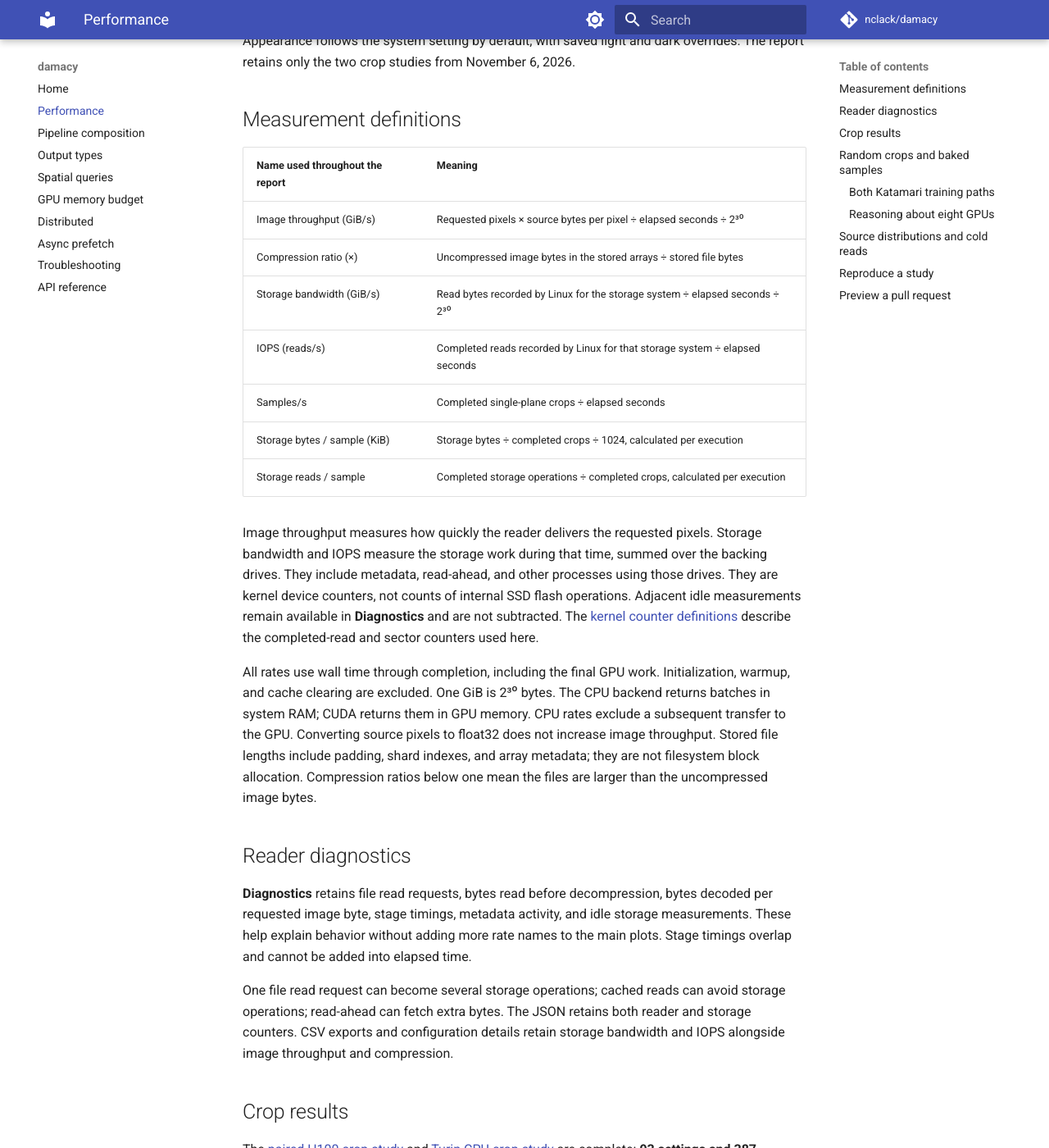
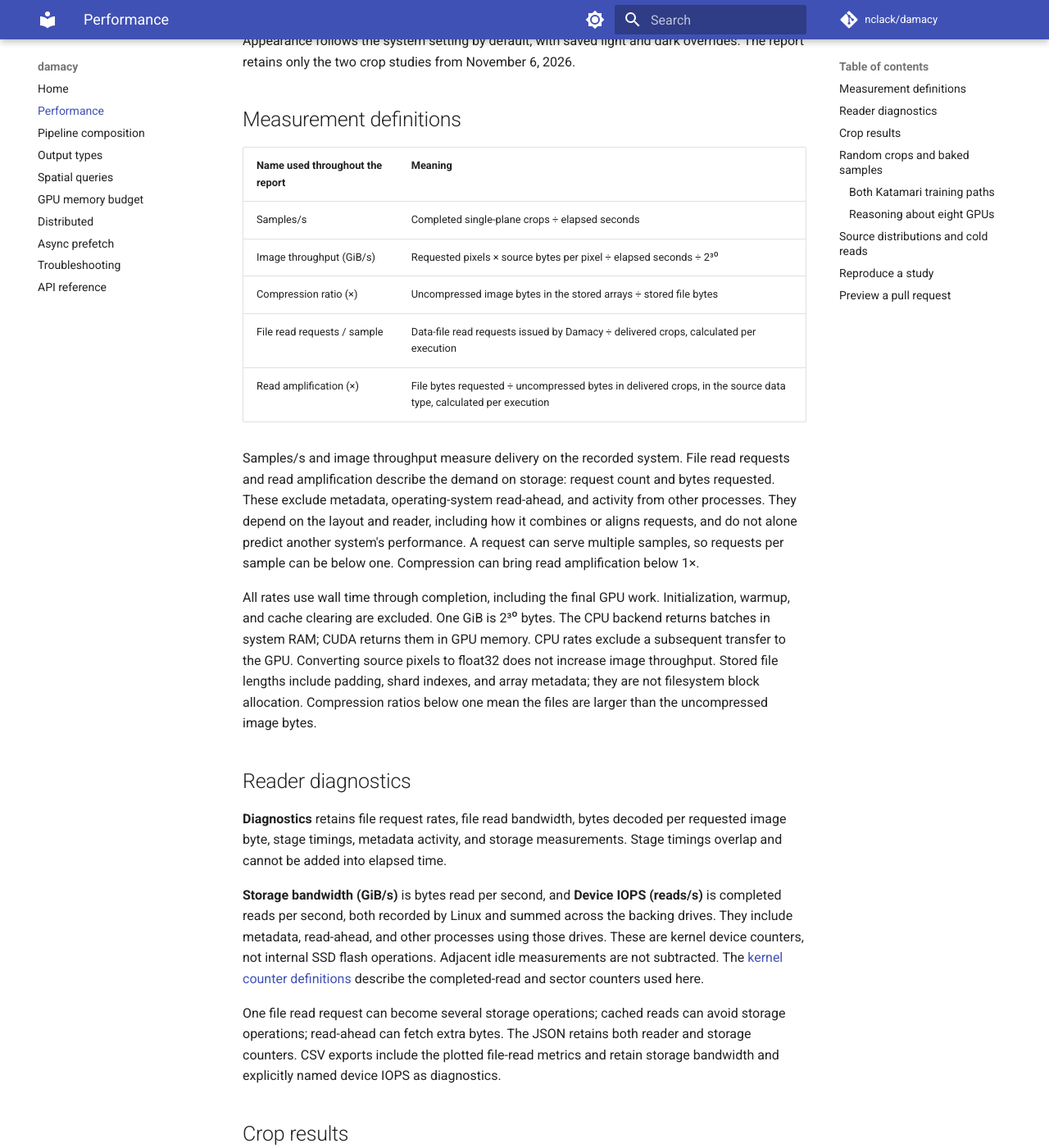
Before and after one commit to nclack/damacy, an MkDocs documentation site: the page built from docs/performance.md, in a window 1280 px wide and 1400 px high, scrolled down 312 px. Shown: the whole window at 82% size. Built offline with MkDocs 1.6.1 and Material for MkDocs 9.7.7, drawn with Linux system fonts in a browser that asks for light colours; comment, search, counter and statistics services are not loaded; some of the changed text lies outside the part shown.

Commit message:
docs: clarify file read metrics

```diff
--- a/docs/performance.md
+++ b/docs/performance.md
@@ -3,7 +3,8 @@
 The [interactive report](pareto/index.html) leads with the conclusions from two
 cold-read studies: random versus baked samples, sample delivery across crop sizes
 at a fixed encoding, and controlled chunk/block comparisons. The explorer retains
-compression Pareto plots, storage work per sample, all individual measurements,
+compression Pareto plots, file read requests per sample, read amplification,
+all individual measurements,
 and CSV downloads. Select an overview result to inspect its exact configuration.
 
 The studies use an H100 node and an EPYC node, each with its own recorded storage
@@ -14,21 +15,19 @@ dark overrides. The report retains only the two crop studies from November 6, 20
 
 | Name used throughout the report | Meaning |
 | --- | --- |
+| Samples/s | Completed single-plane crops ÷ elapsed seconds |
 | Image throughput (GiB/s) | Requested pixels × source bytes per pixel ÷ elapsed seconds ÷ 2³⁰ |
 | Compression ratio (×) | Uncompressed image bytes in the stored arrays ÷ stored file bytes |
-| Storage bandwidth (GiB/s) | Read bytes recorded by Linux for the storage system ÷ elapsed seconds ÷ 2³⁰ |
-| IOPS (reads/s) | Completed reads recorded by Linux for that storage system ÷ elapsed seconds |
-| Samples/s | Completed single-plane crops ÷ elapsed seconds |
-| Storage bytes / sample (KiB) | Storage bytes ÷ completed crops ÷ 1024, calculated per execution |
-| Storage reads / sample | Completed storage operations ÷ completed crops, calculated per execution |
+| File read requests / sample | Data-file read requests issued by Damacy ÷ delivered crops, calculated per execution |
+| Read amplification (×) | File bytes requested ÷ uncompressed bytes in delivered crops, in the source data type, calculated per execution |
 
-Image throughput measures how quickly the reader delivers the requested pixels.
-Storage bandwidth and IOPS measure the storage work during that time, summed over the
-backing drives. They include metadata, read-ahead, and other processes using those
-drives. They are kernel device counters, not counts of internal SSD flash
-operations. Adjacent idle measurements remain available in **Diagnostics** and
-are not subtracted. The [kernel counter definitions](https://docs.kernel.org/admin-guide/iostats.html)
-describe the completed-read and sector counters used here.
+Samples/s and image throughput measure delivery on the recorded system. File read
+requests and read amplification describe the demand on storage: request count and
+bytes requested. These exclude metadata, operating-system read-ahead, and activity
+from other processes. They depend on the layout and reader, including how it
+combines or aligns requests, and do not alone predict another system's performance.
+A request can serve multiple samples, so requests per sample can be below one.
+Compression can bring read amplification below 1×.
 
 All rates use wall time through completion, including the final GPU work.
 Initialization, warmup, and cache clearing are excluded. One GiB is 2³⁰ bytes.
@@ -41,15 +40,21 @@ larger than the uncompressed image bytes.
 
 ## Reader diagnostics
 
-**Diagnostics** retains file read requests, bytes read before decompression,
-bytes decoded per requested image byte, stage timings, metadata activity, and
-idle storage measurements. These help explain behavior without adding more rate
-names to the main plots. Stage timings overlap and cannot be added into elapsed time.
+**Diagnostics** retains file request rates, file read bandwidth, bytes decoded per
+requested image byte, stage timings, metadata activity, and storage measurements.
+Stage timings overlap and cannot be added into elapsed time.
+
+**Storage bandwidth (GiB/s)** is bytes read per second, and **Device IOPS (reads/s)**
+is completed reads per second, both recorded by Linux and summed across the backing
+drives. They include metadata, read-ahead, and other processes using those drives.
+These are kernel device counters, not internal SSD flash operations. Adjacent idle
+measurements are not subtracted. The [kernel counter definitions](https://docs.kernel.org/admin-guide/iostats.html)
+describe the completed-read and sector counters used here.
 
 One file read request can become several storage operations; cached reads can
 avoid storage operations; read-ahead can fetch extra bytes. The JSON retains both
-reader and storage counters. CSV exports and configuration details retain storage
-bandwidth and IOPS alongside image throughput and compression.
+reader and storage counters. CSV exports include the plotted file-read metrics and
+retain storage bandwidth and explicitly named device IOPS as diagnostics.
 
 ## Crop results
 
@@ -109,17 +114,18 @@ random medians are about **16,289, 10,127, and 7,804 samples/s** at 128², 192²
 256²; its best baked medians are **69,914, 83,309, and 71,263 samples/s**. More image
 bytes per second can accompany fewer completed samples.
 
-Lower IOPS can accompany faster sample delivery. Holding the codec uncompressed
-at 128² on H100 CUDA, random crops use about **420.9 kB of storage reads and 3.217
-storage operations per sample**, versus **36.1 kB and 0.275 operations** for baked
-samples. Image throughput rises from 0.366 to 2.286 GiB/s. This compares complete
-layouts, including different chunk shapes and file counts.
+Holding the codec uncompressed at 128² on H100 CUDA, random crops issue about
+**1.76 file read requests per sample with 13.2× read amplification**, versus
+**0.028 requests per sample and 1.0×** for baked samples. Image throughput rises
+from 0.366 to 2.286 GiB/s. This compares complete layouts, including different
+chunk shapes and file counts; the reduction in file reads is not a predicted
+speedup for other storage systems.
 
-The storage view divides each execution's bytes and operations by its completed
-samples, then summarizes the resulting values. It does not divide independently
-aggregated rate medians. Operations per sample can be below one because one
-storage operation can serve multiple samples. The table and sidebar retain
-storage bandwidth and IOPS for inspecting the measured rate.
+The file reads view calculates requests per delivered sample and requested file
+bytes per uncompressed crop byte within each execution, then summarizes those
+ratios. It does not divide independently aggregated rate medians. The plots,
+table, sidebar, and CSV use the same definitions. Device IOPS and storage
+bandwidth remain in Diagnostics for inspecting the measured hardware activity.
 
 The paired H100 run contains **62 settings and 258 executions**. It used one H100
 80 GB GPU, an Intel Xeon Platinum 8462Y+, 32 allowed logical CPUs, 16 CPU decode
```
Also changed, not shown: docs/pareto/analysis.mjs (+7 -10 lines), docs/pareto/comparisons.mjs (+7 -5 lines), docs/pareto/index.html (+6 -5 lines), docs/pareto/report.js (+47 -67 lines), docs/pareto/storage.js (+18 -13 lines), 3 other files.
